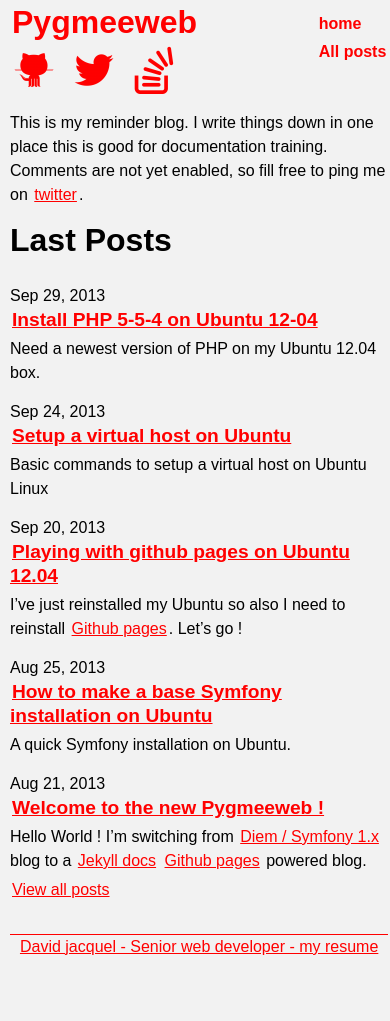
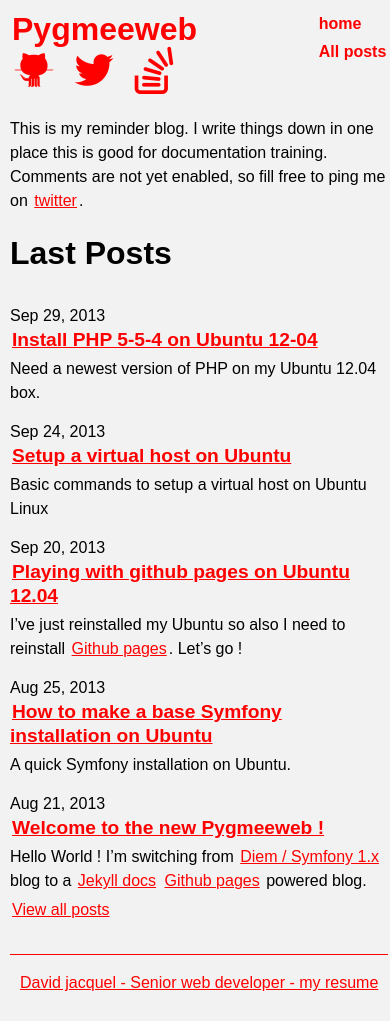
Before and after one commit to djacquel/pygmeeweb.com, a Jekyll site: the page built from index.html, in a window 390 px wide. Built offline with Jekyll 4.4.1, drawn with Linux system fonts in a browser that asks for light colours; Markdown is read by kramdown in place of the engine named in the settings; before the commit the page ends 969 px from its top, so only the background shows below that.

Commit message:
responsive

```diff
--- a/css/main.css
+++ b/css/main.css
@@ -20,7 +20,7 @@
 h1, h2, h3, h4, h5, h6 {
    }
 
-h1 {  }
+h1 {  line-height: 1.2em; }
 p {  }
 
 a{
--- a/css/responsive.css
+++ b/css/responsive.css
@@ -34,7 +34,7 @@
     clear: both;
   }
 
-  h2, p{
+  dd h2, dd p{
     display: inline;
   }
 }
```
